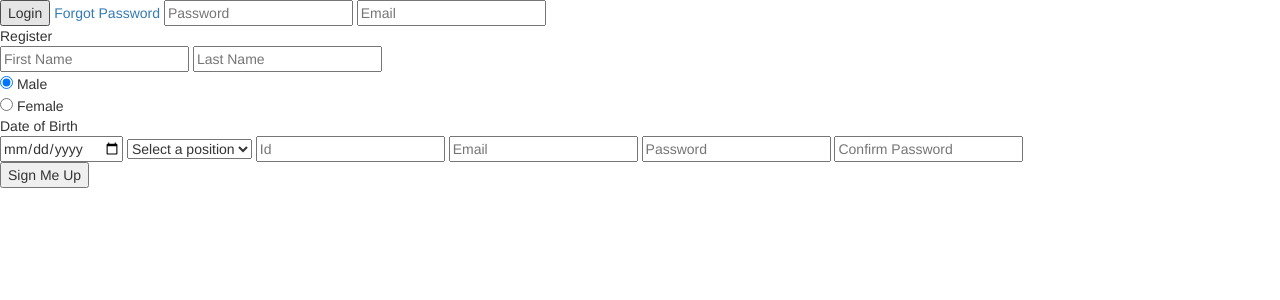
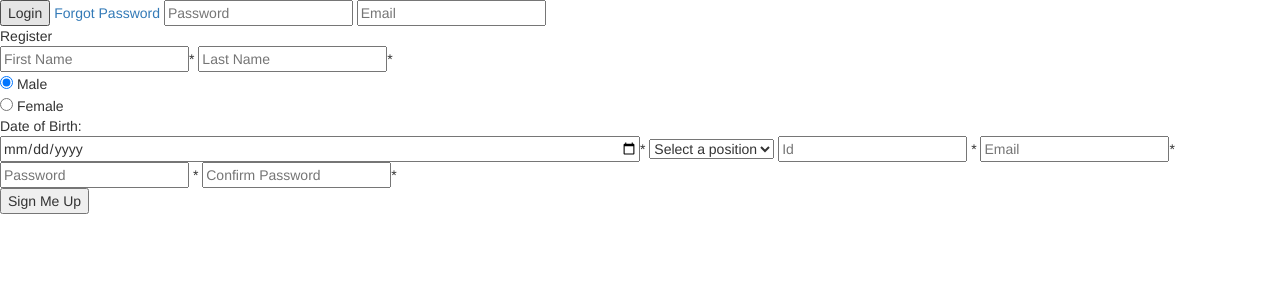
Before and after one commit to aclendenen/Fundamentals, a PHP site: page /Fundamentals/index.php in a window 1280 px wide. Shown: the top 300 px of the page. Run offline with PHP 8.4, Linux system fonts and the light colour scheme; some libraries are stand-ins or nearby versions.

Commit message:
added *'s

```diff
--- a/php/index.php
+++ b/php/index.php
@@ -130,24 +130,24 @@
 		</div>
 		<form name= "register_form" method="POST">
 			<div class= "container_body center_elements">
-				<input class= "container_field center_elements" type= "text" name= "signup_fn" placeholder= "First Name" required></input>
-				<input class= "container_field center_elements" type= "text" name= "signup_ln" placeholder= "Last Name" required></input>
+				<input class= "container_field center_elements" type= "text" name= "signup_fn" placeholder= "First Name" required></input><div style= "display:inline-block" div>*</div>
+				<input class= "container_field center_elements" type= "text" name= "signup_ln" placeholder= "Last Name" required></input><div style= "display:inline-block" div>*</div>
 				<div>
 					<input id = "gender_radio" type = "radio" name = "gender" value = "male" checked> Male<br>
 					<input type = "radio" name = "gender" value = "female"> Female<br>
 				</div>
-				<div class= "container_field center_elements">Date of Birth</div>
-				<input class= "container_field center_elements" type= "date" name= "dob" required></input>
-				<select id= "positionDrop" class= "container_field center_elements" type= "text" name= "signup_position" required>
+				<div style= "width: 20%; margin: 0px"class= "container_field center_elements">Date of Birth:</div>
+				<input style= "width: 50%" class= "container_field center_elements" type= "date" name= "dob" required></input><div style= "display:inline-block" div>*</div>
+				<select id= "positionDrop" class= "container_field center_elements" type= "text" name= "signup_position" required><div style= "display:inline-block" div>*</div>
 					<option value="" disabled selected>Select a position</option>
 					<option id= "adminDrop" value="Administrator">Administrator</option>
 					<option id= "managerDrop" value="Manager">Manager</option>
 					<option id= "UserDrop" value="User">User</option>
 				</select>
-				<input id= "positionId" class= "container_field center_elements" type= "text" name= "signup_position_id" placeholder= "Id" required></input>
-				<input class= "container_field center_elements" type= "email" name= "signup_email" placeholder= "Email" required></input>
-				<input class= "container_field center_elements" type= "password" name= "signup_pw" placeholder= "Password" pattern=".{6,26}" required></input>
-				<input class= "container_field center_elements" type= "password" name= "signup_pw_confirm" placeholder= "Confirm Password" pattern=".{6,26}" required></input>
+				<input id= "positionId" class= "container_field center_elements" type= "text" name= "signup_position_id" placeholder= "Id" required></input> <div style= "display:inline-block" div>*</div>
+				<input class= "container_field center_elements" type= "email" name= "signup_email" placeholder= "Email" required></input><div style= "display:inline-block" div>*</div>
+				<input class= "container_field center_elements" type= "password" name= "signup_pw" placeholder= "Password" pattern=".{6,26}" required></input> <div style= "display:inline-block" div>*</div>
+				<input class= "container_field center_elements" type= "password" name= "signup_pw_confirm" placeholder= "Confirm Password" pattern=".{6,26}" required></input><div style= "display:inline-block" div>*</div>
 			</div>
 			<div class= "container_footer center_elements">
 				<button type= "submit" id="signup_btn" name= "signup_button" class= "center_elements green_btn">Sign Me Up</button>
--- a/stylesheets/application_style.css
+++ b/stylesheets/application_style.css
@@ -117,6 +117,7 @@
 	width: 70%;
 	border-color:black;
 	font-size: 16px;
+	display: inline-block;
 }
 
 #signup_btn, #search_btn{
```
